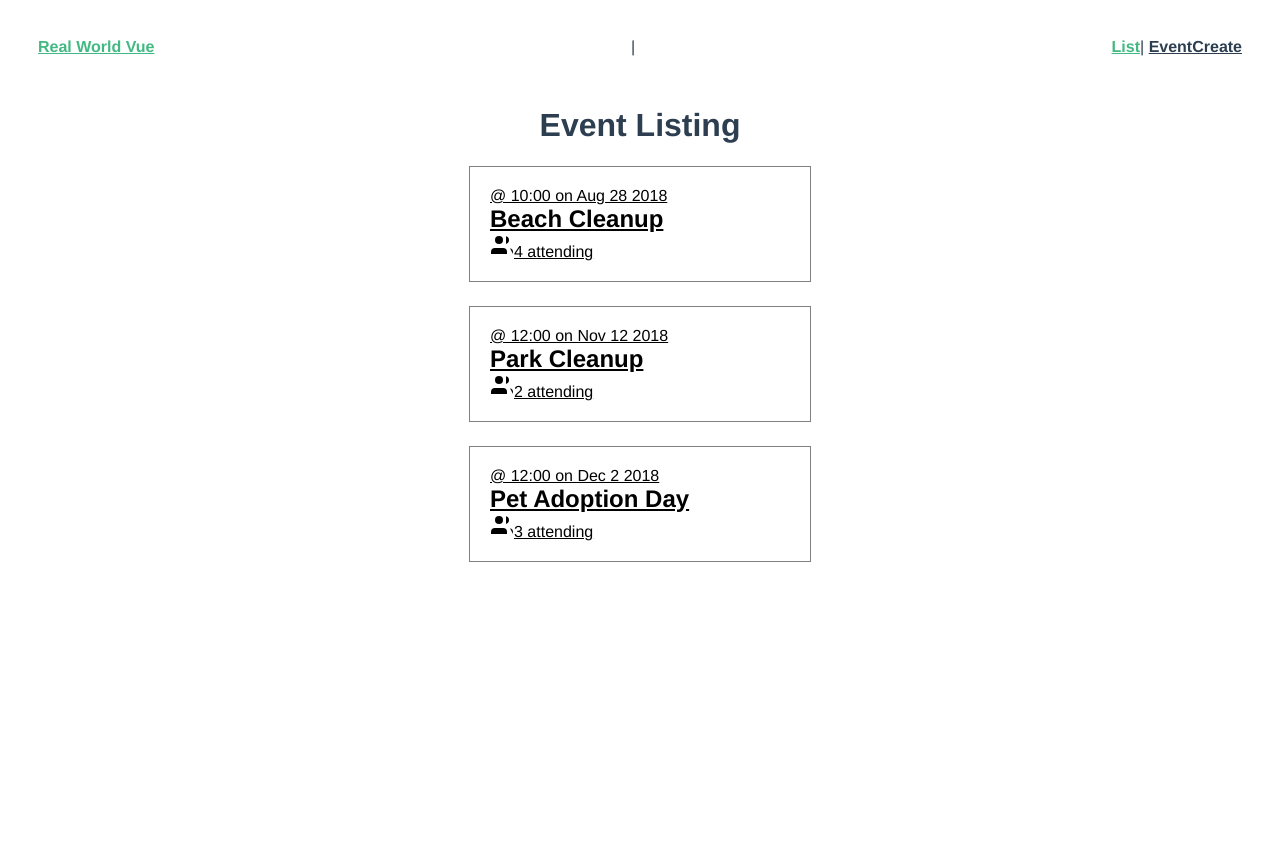
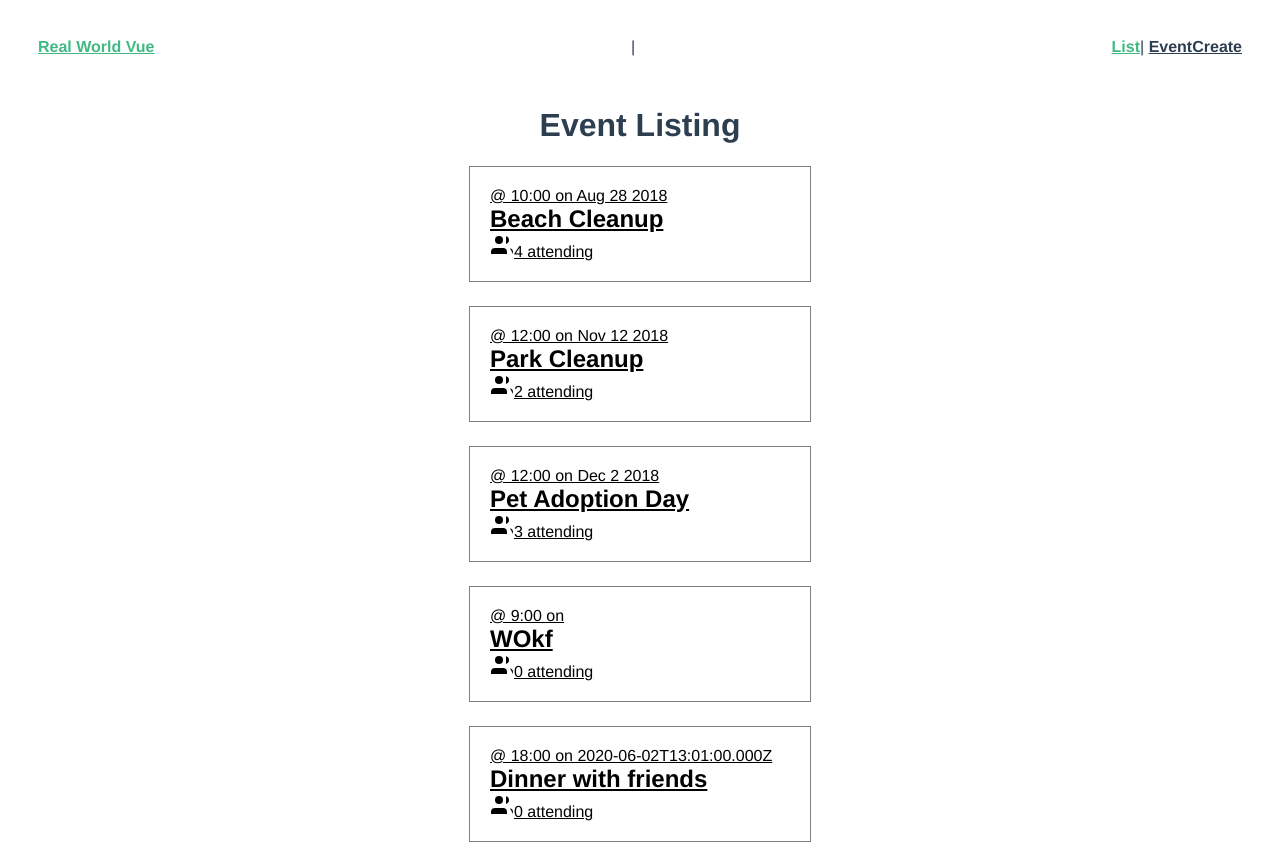
Before and after one commit to nikolay4irkov/vue-router, a Vue app: page / in a window 1280 px wide. Shown: the top 844 px of the page. Before the commit the page ends 800 px from the top, so only its background shows below. Built offline with nearby package versions, Linux system fonts and the light colour scheme; data requests are answered from the project's data file.

Commit message:
event create form, action and mutation for it added

```diff
--- a/db.json
+++ b/db.json
@@ -71,6 +71,78 @@
           "name": "Mary Gordon"
         }
       ]
+    },
+    {
+      "id": 1114129,
+      "user": {
+        "id": "abc123",
+        "name": "Adam Jahr"
+      },
+      "category": "housing",
+      "organizer": {
+        "id": "abc123",
+        "name": "Adam Jahr"
+      },
+      "title": "WOkf",
+      "description": "",
+      "location": "",
+      "date": "",
+      "time": "9:00",
+      "attendees": []
+    },
+    {
+      "id": 7456892,
+      "user": {
+        "id": "abc123",
+        "name": "Adam Jahr"
+      },
+      "category": "food",
+      "organizer": {
+        "id": "abc123",
+        "name": "Adam Jahr"
+      },
+      "title": "Dinner with friends",
+      "description": "Party",
+      "location": "home",
+      "date": "2020-06-02T13:01:00.000Z",
+      "time": "18:00",
+      "attendees": []
+    },
+    {
+      "id": 9816645,
+      "user": {
+        "id": "abc123",
+        "name": "Adam Jahr"
+      },
+      "category": "community",
+      "organizer": {
+        "id": "abc123",
+        "name": "Adam Jahr"
+      },
+      "title": "cleaning",
+      "description": "",
+      "location": "",
+      "date": "2020-06-10T13:02:00.000Z",
+      "time": "8:00",
+      "attendees": []
+    },
+    {
+      "id": 8662309,
+      "user": {
+        "id": "abc123",
+        "name": "Adam Jahr"
+      },
+      "category": "food",
+      "organizer": {
+        "id": "abc123",
+        "name": "Adam Jahr"
+      },
+      "title": "Dinner",
+      "description": "",
+      "location": "",
+      "date": "2020-06-08T13:15:00.000Z",
+      "time": "10:00",
+      "attendees": []
     }
   ]
 }
--- a/package.json
+++ b/package.json
@@ -15,6 +15,7 @@
     "sass-loader": "^8.0.2",
     "vue": "^2.6.11",
     "vue-router": "^3.1.6",
+    "vuejs-datepicker": "^1.6.2",
     "vuex": "^3.1.3"
   },
   "devDependencies": {
--- a/src/services/EventService.js
+++ b/src/services/EventService.js
@@ -15,5 +15,8 @@
   },
   getEvent(id) {
     return apiClient.get("/events/" + id);
+  },
+  postEvent(event) {
+    return apiClient.post("/events", event);
   }
 };
--- a/src/store/index.js
+++ b/src/store/index.js
@@ -1,11 +1,40 @@
 import Vue from "vue";
 import Vuex from "vuex";
+import EventService from '@/services/EventService.js';
 
 Vue.use(Vuex);
 
 export default new Vuex.Store({
-  state: {},
-  mutations: {},
-  actions: {},
+  state: {
+    user: { id: "abc123", name: "Adam Jahr" },
+    categories: [
+      "sustainability",
+      "nature",
+      "animal welfare",
+      "housing",
+      "education",
+      "food",
+      "community"
+    ],
+    events: []
+  },
+  mutations: {
+    ADD_EVENT(state, event) {
+      state.events.push(event);
+    }
+  },
+  actions: {
+    createEvent({ commit }, event) {
+      return EventService.postEvent(event).then(() => {
+        commit("ADD_EVENT", event);
+      })
+
+    }
+  },
+  getters: {
+    catLength: state => {
+      return state.categories.length;
+    }
+  },
   modules: {}
 });
--- a/src/views/EventCreate.vue
+++ b/src/views/EventCreate.vue
@@ -1,3 +1,105 @@
 <template>
-  <h1>Create Event</h1>
+  <div>
+    <h1>Create an Event</h1>
+    <form @submit.prevent="createEvent">
+      <label>Select a category</label>
+      <select v-model="event.category">
+        <option v-for="cat in categories" :key="cat">{{ cat }}</option>
+      </select>
+
+      <h3>Name & describe your event</h3>
+      <div class="field">
+        <label>Title</label>
+        <input v-model="event.title" type="text" placeholder="Add an event title" />
+      </div>
+
+      <div class="field">
+        <label>Description</label>
+        <input v-model="event.description" type="text" placeholder="Add a description" />
+      </div>
+
+      <h3>Where is your event?</h3>
+      <div class="field">
+        <label>Location</label>
+        <input v-model="event.location" type="text" placeholder="Add a location" />
+      </div>
+
+      <h3>When is your event?</h3>
+
+      <div class="field">
+        <label>Date</label>
+        <datepicker v-model="event.date" placeholder="Select a date" />
+      </div>
+
+      <div class="field">
+        <label>Select a time</label>
+        <select v-model="event.time">
+          <option v-for="time in times" :key="time">{{ time }}</option>
+        </select>
+      </div>
+
+      <input type="submit" class="button -fill-gradient" value="Submit" />
+    </form>
+  </div>
 </template>
+
+
+<script>
+import Datepicker from "vuejs-datepicker";
+
+export default {
+  components: {
+    Datepicker
+  },
+  data() {
+    const times = [];
+    for (let i = 1; i <= 24; i++) {
+      times.push(i + ":00");
+    }
+    return {
+      times,
+      categories: this.$store.state.categories,
+      event: this.createFreshEventObject()
+    };
+  },
+  methods: {
+    createEvent() {
+      this.$store
+        .dispatch("createEvent", this.event)
+        .then(() => {
+          this.$router.push({
+            name: "event-show",
+            params: { id: this.event.id }
+          });
+          this.event = this.createFreshEventObject();
+        })
+        .catch(() => {
+          console.log("There was a problem creating your event");
+        });
+    },
+    createFreshEventObject() {
+      const user = this.$store.state.user;
+      const id = Math.floor(Math.random() * 10000000);
+
+      return {
+        id: id,
+        user: user,
+        category: "",
+        organizer: user,
+        title: "",
+        description: "",
+        location: "",
+        date: "",
+        time: "",
+        attendees: []
+      };
+    }
+  }
+};
+</script>
+
+<style scoped>
+.field {
+  margin-bottom: 24px;
+}
+</style>
--- a/src/views/EventShow.vue
+++ b/src/views/EventShow.vue
@@ -3,7 +3,7 @@
     <div class="event-header">
       <span class="eyebrow">@{{ event.time }} on {{ event.date }}</span>
       <h1 class="title">{{ event.title }}</h1>
-      <h5>Organized by {{ event.organizer }}</h5>
+      <h5>Organized by {{ event.organizer ? event.organizer.name : "" }}</h5>
       <h5>Category: {{ event.category }}</h5>
     </div>
 
```
Also changed, not shown: 1 other file (tests, documents, lock files or other folders).
